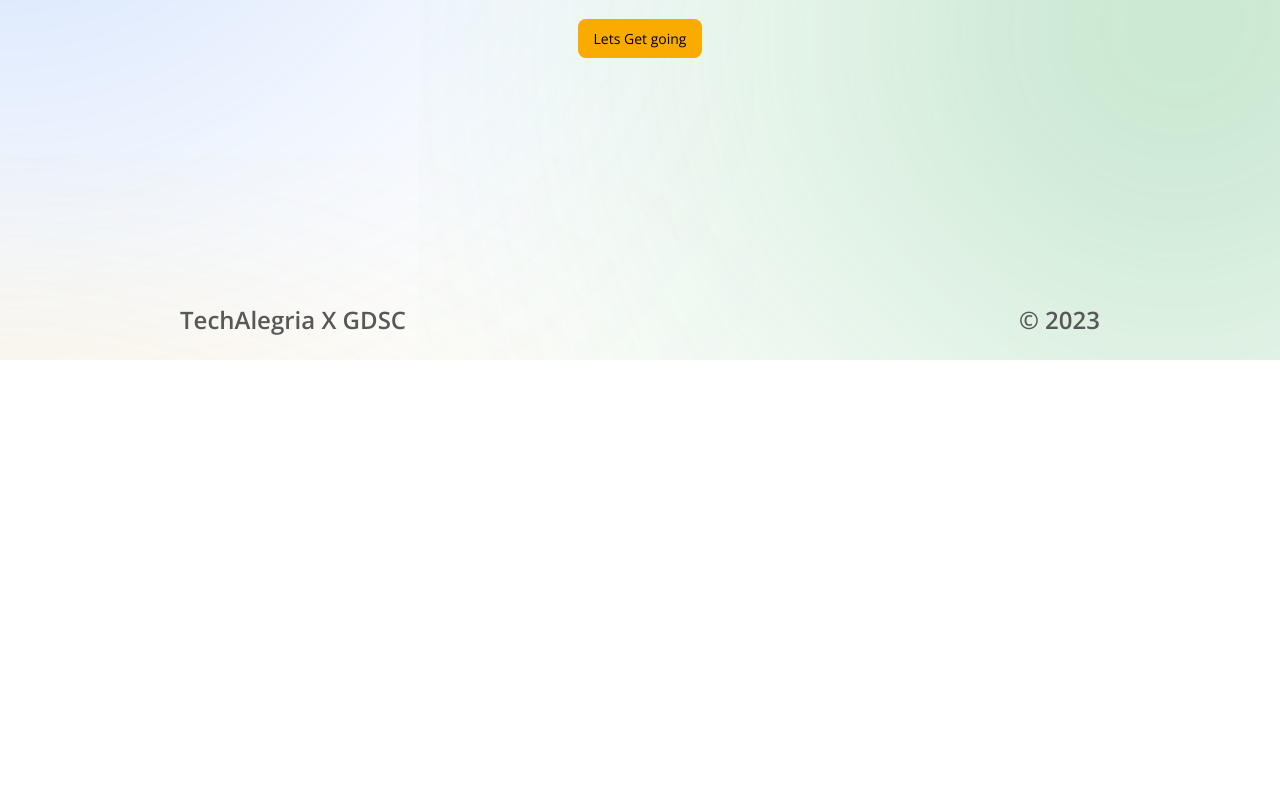
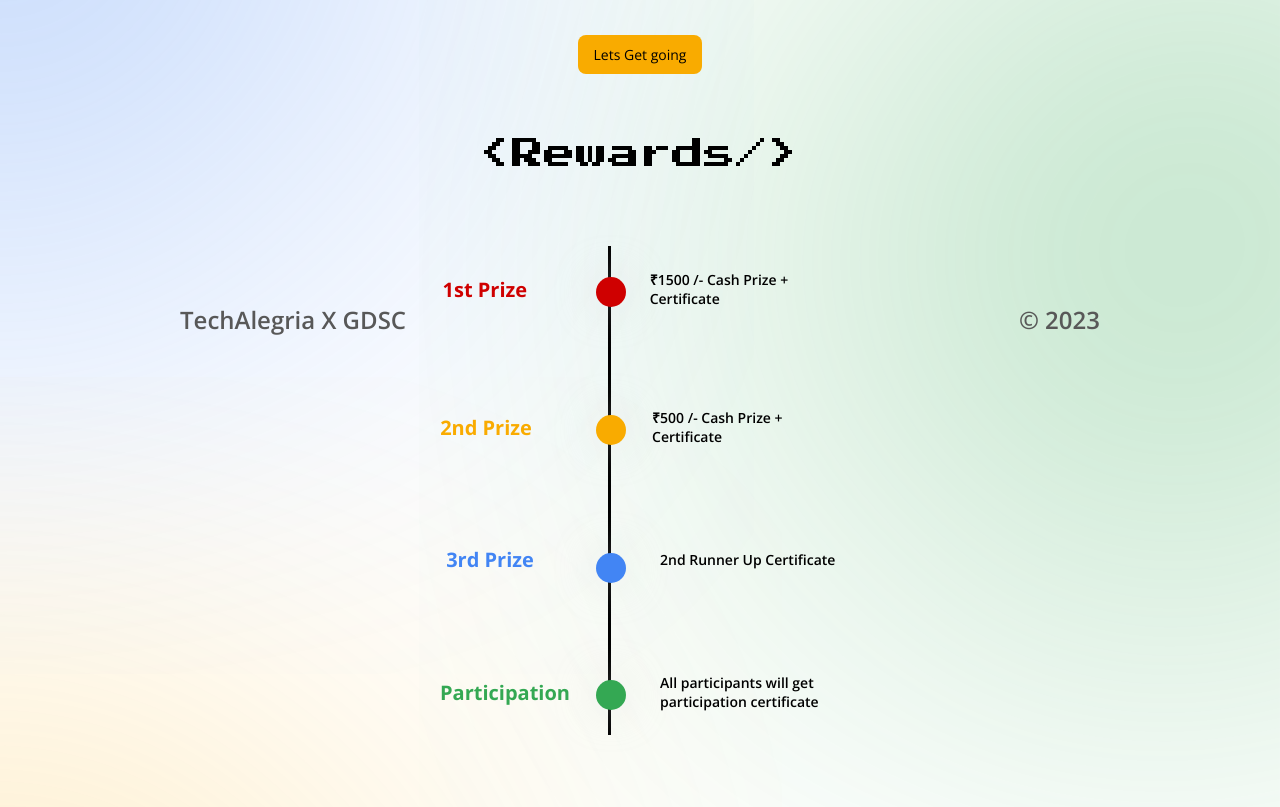
Before and after one commit to gdscpce/tech-alegria-frontend, a React (Create React App) app: page / in a window 1280 px wide. Shown: the part 440-1247 px from the top of the page. Before the commit the page ends 800 px from the top, so only its background shows below. Built offline with nearby package versions, Linux system fonts and the light colour scheme.

Commit message:
core: timer and score sync functionality

```diff
--- a/src/components/Auth/Auth.jsx
+++ b/src/components/Auth/Auth.jsx
@@ -21,31 +21,6 @@ export default function Auth() {
     })
   }
 
-  async function getUser() {
-    const toaster = toast.loading('Registering Your Entry...', {
-      position: "top-center",
-      autoClose: 2500,
-      hideProgressBar: false,
-      closeOnClick: true,
-      pauseOnHover: true,
-      draggable: true,
-      progress: undefined,
-      theme: "colored",
-    });
-    axios.get(endpoint + "userdashboard", {
-      withCredentials: true
-    })
-    .then((response) => {
-      setUserObject(response.data.user);
-      toast.update(toaster, {render: "Logging Successful", type: "success", isLoading: false, autoClose: true});
-      window.location.href = '/problem-statement';
-    })
-    .catch((err) => {
-      toast.update(toaster, {render: "Log In Failed Please Try Again", type: "error", isLoading: false, autoClose: true});
-      console.log("error fetching user object", err);
-    })
-  }
-
   async function loginUser(e) {
     let email = formData.email;
     let password = formData.password;
@@ -63,12 +38,12 @@ export default function Auth() {
     axios.post(endpoint + "login", {
       email,
       password
-    },{
-      withCredentials: true,
     })
     .then((response) => {
       toast.update(toaster, {render: "Please Wait", type: "default", isLoading: false, autoClose: 1});
-      getUser();
+      setUserObject(response.data.user);
+      toast.update(toaster, {render: "Logging Successful", type: "success", isLoading: false, autoClose: true});
+      window.location.href = '/problem-statement';
     })
     .catch((err) => {
       toast.update(toaster, {render: "Error Bad Credentials", type: "error", isLoading: false, autoClose: true});
--- a/src/components/Landing/Landing.jsx
+++ b/src/components/Landing/Landing.jsx
@@ -16,6 +16,27 @@ export default function Landing() {
         <div></div>
         <div></div>
       </div> */}
+      <div className="timeline">
+        <div className="timeline__title">&lt;Rewards/&gt;</div>
+        <div className="timeline__points">
+          <div className="point red">
+            <span>1st Prize</span>
+            <p>₹1500 /- Cash Prize + Certificate</p>
+          </div>
+          <div className="point yellow">
+            <span>2nd Prize</span>
+            <p>₹500 /- Cash Prize + Certificate</p>
+          </div>
+          <div className="point blue">
+            <span>3rd Prize</span>
+            <p>2nd Runner Up Certificate</p>
+          </div>
+          <div className="point green">
+            <span>Participation</span>
+            <p>All participants will get participation certificate</p>
+          </div>
+        </div>
+      </div>
       </div>
     </>
   );
--- a/src/components/Landing/landing.scss
+++ b/src/components/Landing/landing.scss
@@ -14,7 +14,7 @@
     &__title {
         color: $black;
         font-family: $font-family-mono;
-        font-size: $font-size-l;
+        font-size: $font-size-xl;
         margin-bottom: $gutter24;
     }
 
@@ -44,4 +44,83 @@
             background: lighten($yellow, 5);
         }
     }
+
+    .timeline {
+        text-align: center;
+        margin-top: $gutter4x;
+        &__title {
+            font-size: $font-size-l;
+            font-family: $font-family-mono;
+            color: $black;
+        }
+        &__points {
+            position: relative;
+            width: 400px;
+            .point {
+                @include flex(row, center, start);
+                width: 100%;
+                position: relative;
+                gap: 120px;
+                margin-top: 100px;
+
+                &:before {
+                    @include sudo-fill(absolute, 7px, unset, 0, 39%);
+                    border-radius: $border-radius-rounded;
+                    height: 30px;
+                    width: 30px;
+                    box-shadow: $box-shadow-locked-large;
+                }
+
+                span {
+                    width: 100px;
+                    font-size: $font-size-sm;
+                    font-weight: $font-weight700;
+                }
+
+                p {
+                    text-align: start;
+                    font-weight: $font-weight600;
+                    color: $black;
+                }
+
+                &.red {
+                    span {
+                        color: $red;
+                    }
+                    &::before {
+                        background-color: $red;
+                    }
+                }
+                &.yellow {
+                    span {
+                        color: $yellow;
+                    }
+                    &::before {
+                        background-color: $yellow;
+                    }
+                }
+                &.blue {
+                    span {
+                        color: $blue;
+                    }
+                    &::before {
+                        background-color: $blue;
+                    }
+                }
+                &.green {
+                    span {
+                        color: $green;
+                    }
+                    &::before {
+                        background-color: $green;
+                    }
+                }
+            }
+            &::before {
+                @include sudo-fill(absolute, -24px, unset, -24px, 42%);
+                background-color: $black;
+                width: 3px;
+            }
+        }
+    }
 }
--- a/src/components/Leaderboards/Leaderboards.jsx
+++ b/src/components/Leaderboards/Leaderboards.jsx
@@ -29,7 +29,7 @@ export default function Leaderboard() {
     return leaderboard.map((data, index) => {
       return (
         <tr key={index}>
-          <td>UserName</td>
+          <td>{data.userName}</td>
           <td>6</td>
           <td>{data.penalty}</td>
           {mapTimings(data)}
--- a/src/components/ProblemList/ProblemList.jsx
+++ b/src/components/ProblemList/ProblemList.jsx
@@ -53,7 +53,7 @@ export default function ProblemList() {
                     console.log(err);
                 })
         }
-    }, [problems.length, currentUser]);
+    }, []);
     async function getUserScore() {
         await axios.get(endpoint + 'getScore/' + currentUser._id)
             .then((response) => {
@@ -160,6 +160,7 @@ export default function ProblemList() {
         })
     }
     function authenticateTestCase() {
+        const contestStartTimer=13*60*60;
         if (currentProblemOutput === problems[currentIndex].specialTestCaseOutput) {
             setCurrentProblemOutput('');
             toast.success('Wohooooo! You Got it Right', {
@@ -172,19 +173,23 @@ export default function ProblemList() {
                 progress: undefined,
                 theme: "colored",
             });
+            const currDate=new Date(Date.now());
+            const mins=(currDate.getHours()*60)+currDate.getMinutes();
+            const problemSubmittedTime=mins*60;
+            console.log(problemSubmittedTime);
             axios.put(endpoint + 'updateScore', {
                 userId: currentUser._id,
                 problemId: problems[currentIndex]._id,
-                startTime: 0,
-                timeSubmitted: Date.now(),
+                startTime: contestStartTimer,
+                timeSubmitted: problemSubmittedTime,
+                submissionTime: (problemSubmittedTime-contestStartTimer)/60,
                 score: problems[currentIndex].score,
-            }, {
-                withCredentials: true
             })
                 .then((response) => {
                     getUserScore();
                     let updatedProblem = [...problems];
                     updatedProblem[currentIndex] = { ...updatedProblem[currentIndex], state: 'passed' }
+                    // TODO: 'add api for state pass'
                     setProblems(updatedProblem);
                     if (currentIndex != 4) {
                         setCurrentIndex(currentIndex + 1);
@@ -207,6 +212,7 @@ export default function ProblemList() {
             });
             let updatedProblem = [...problems];
             updatedProblem[currentIndex] = { ...updatedProblem[currentIndex], state: 'failed' }
+            // TODO: 'add api for state pass'
             setProblems(updatedProblem);
         }
     }
```
